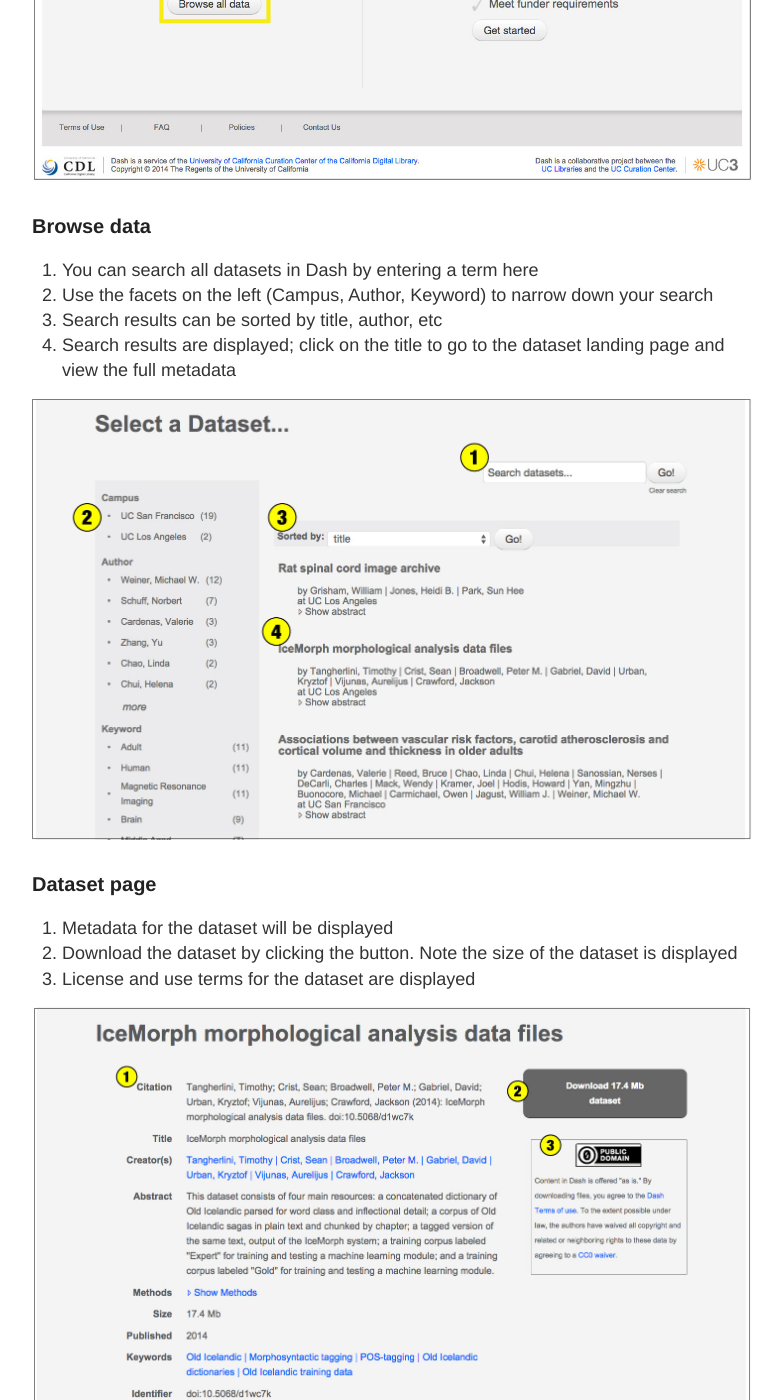
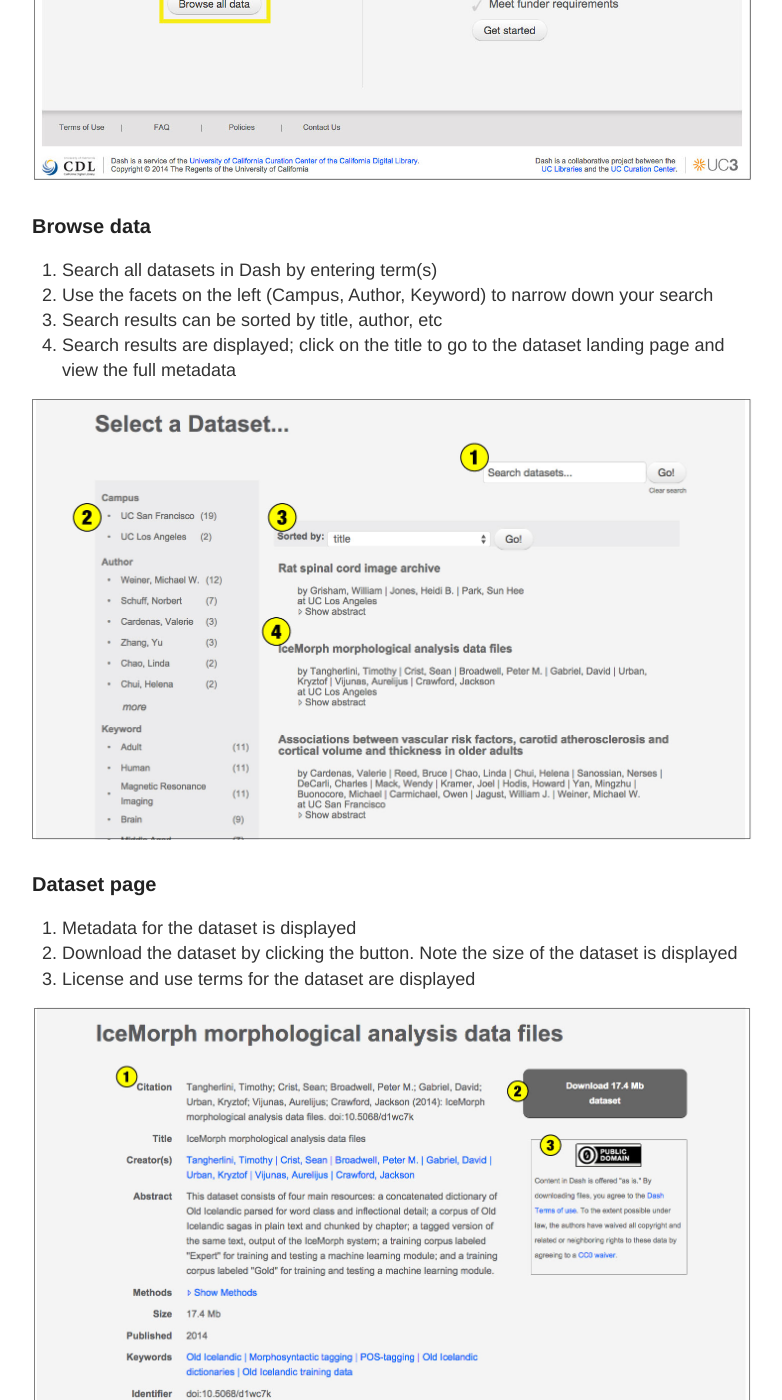
Before and after one commit to CDLUC3/dash, a Jekyll site: the page built from user-guide.md, in a window 1280 px wide and 1400 px high, scrolled down 2388 px. Shown: the whole window, without its empty margins (248-1030 px from the left). Built offline with Jekyll 4.4.1, drawn with Linux system fonts in a browser that asks for light colours; some of the changed text lies outside the part shown.

Commit message:
Update user-guide.md

```diff
--- a/user-guide.md
+++ b/user-guide.md
@@ -56,7 +56,7 @@
 
 ### Browse data
 
-1. You can search all datasets in Dash by entering a term here
+1. Search all datasets in Dash by entering term(s)
 2. Use the facets on the left (Campus, Author, Keyword) to narrow down your search
 3. Search results can be sorted by title, author, etc
 4. Search results are displayed; click on the title to go to the dataset landing page and view the full metadata
@@ -65,7 +65,7 @@
 
 ### Dataset page
 
-1. Metadata for the dataset will be displayed
+1. Metadata for the dataset is displayed
 2. Download the dataset by clicking the button. Note the size of the dataset is displayed
 3. License and use terms for the dataset are displayed
 
```
Also changed, not shown: other parts of user-guide.md (+3 -3 lines).
